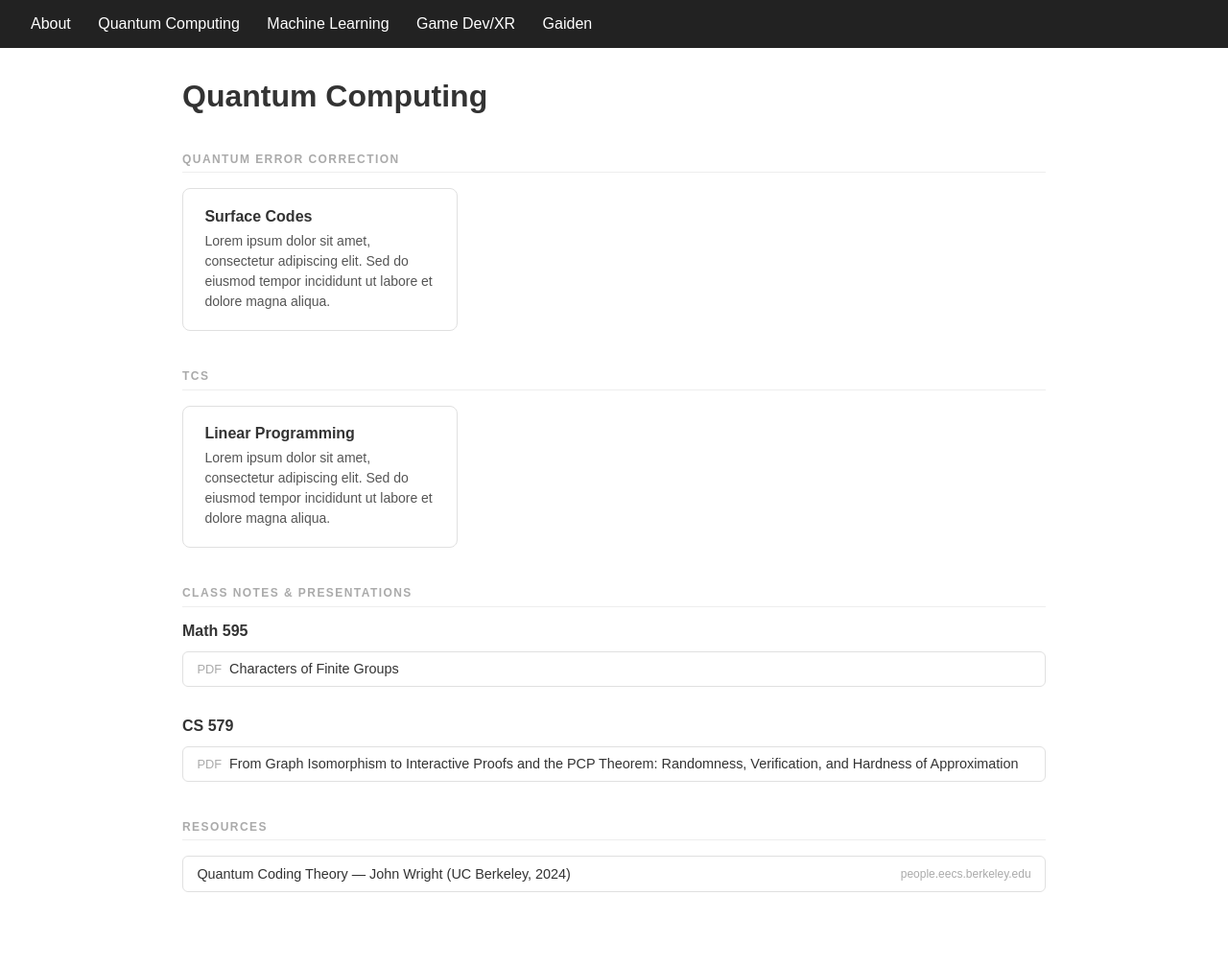
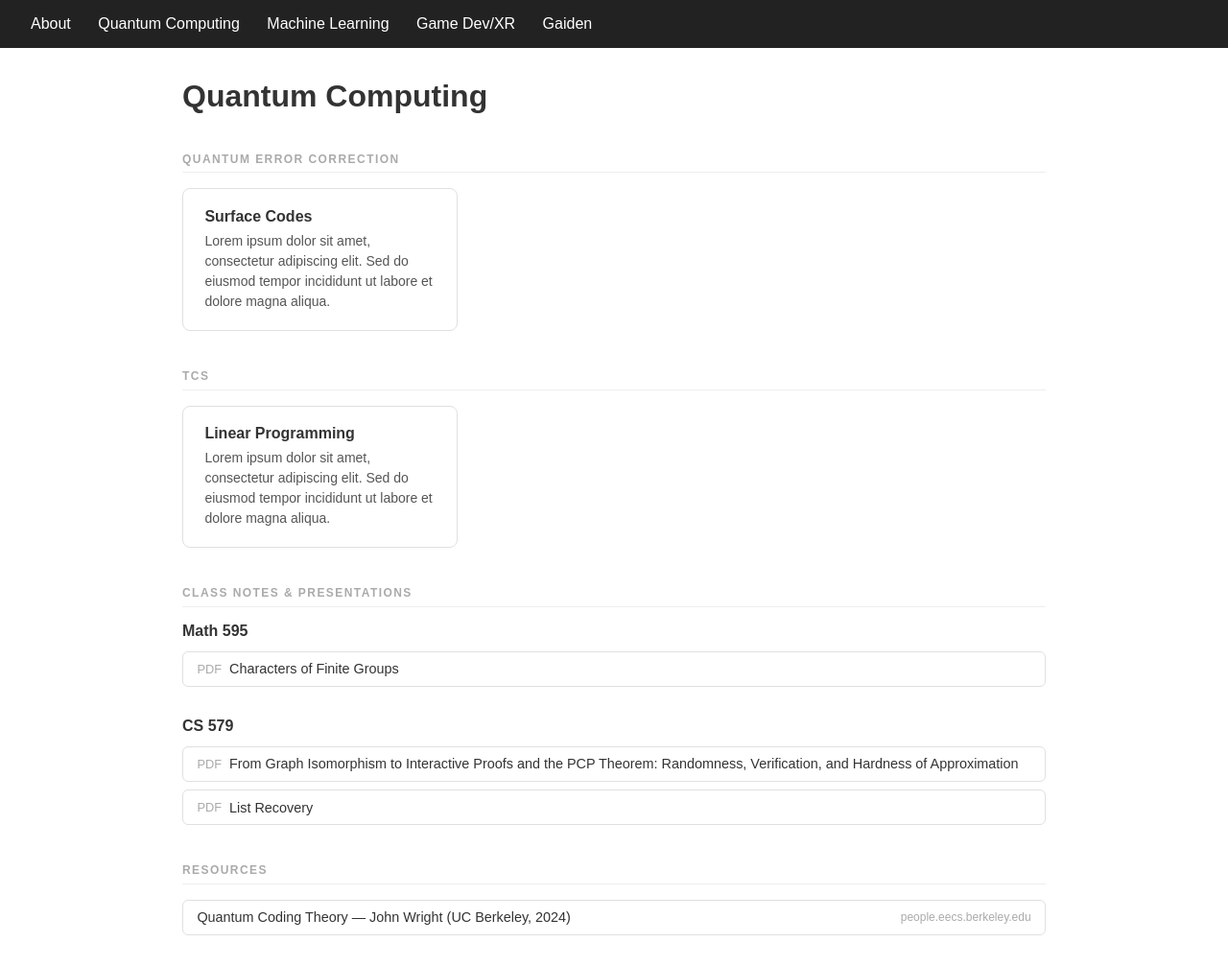
Before and after one commit to AAbhi256/AAbhi256.github.io, a Jekyll site: the page built from qc.md, in a window 1280 px wide. Shown: the whole page at 96% size. Built offline with Jekyll 4.4.1, drawn with Linux system fonts in a browser that asks for light colours; before the commit the page ends 962 px from its top, so only the background shows below that.

Commit message:
list recovery 579 final report

```diff
--- a/qc.md
+++ b/qc.md
@@ -101,6 +101,12 @@ title: Quantum Computing
         <span class="res-label">From Graph Isomorphism to Interactive Proofs and the PCP Theorem: Randomness, Verification, and Hardness of Approximation</span>
       </a>
     </li>
+    <li>
+      <a href="/assets/pdfs/List_Recovery.pdf" target="_blank" rel="noopener">
+        <span class="res-icon">PDF</span>
+        <span class="res-label">List Recovery</span>
+      </a>
+    </li>
   </ul>
 </div>
 
```
Also changed, not shown: 1 other file.
